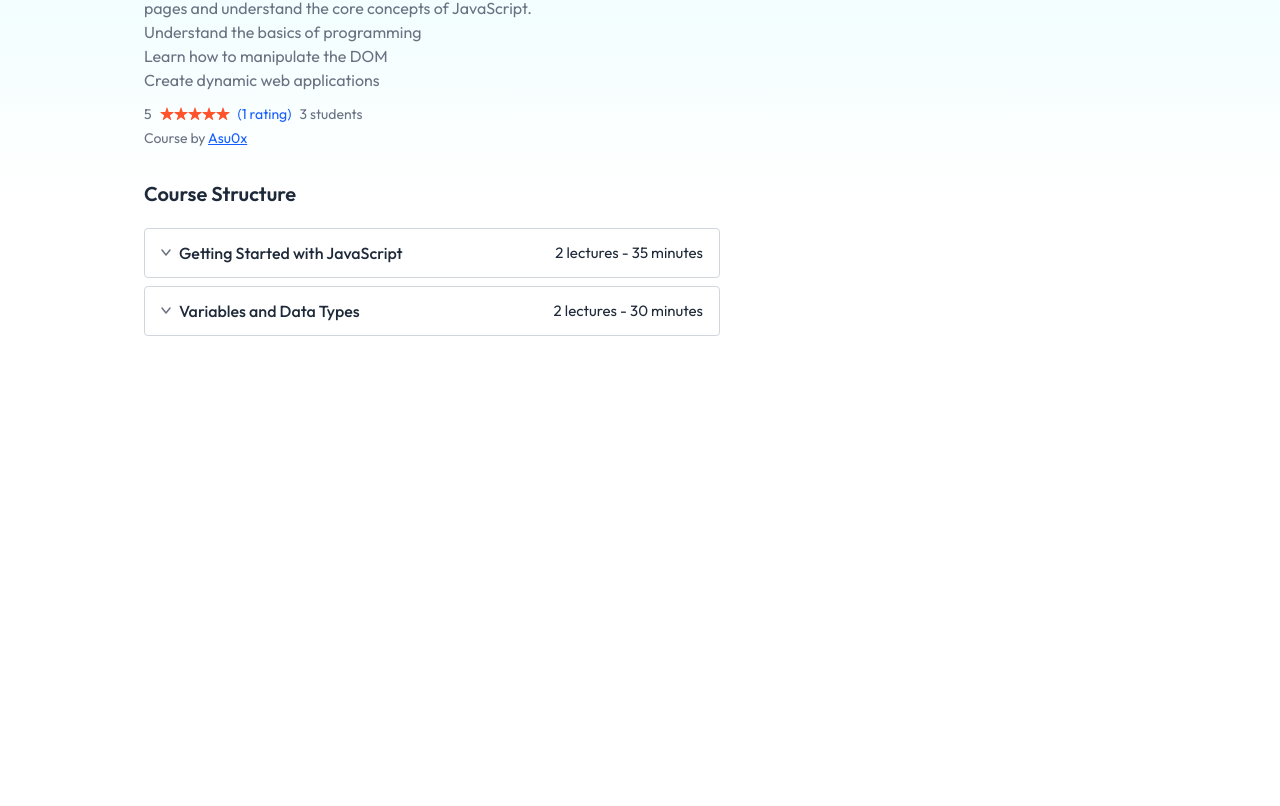
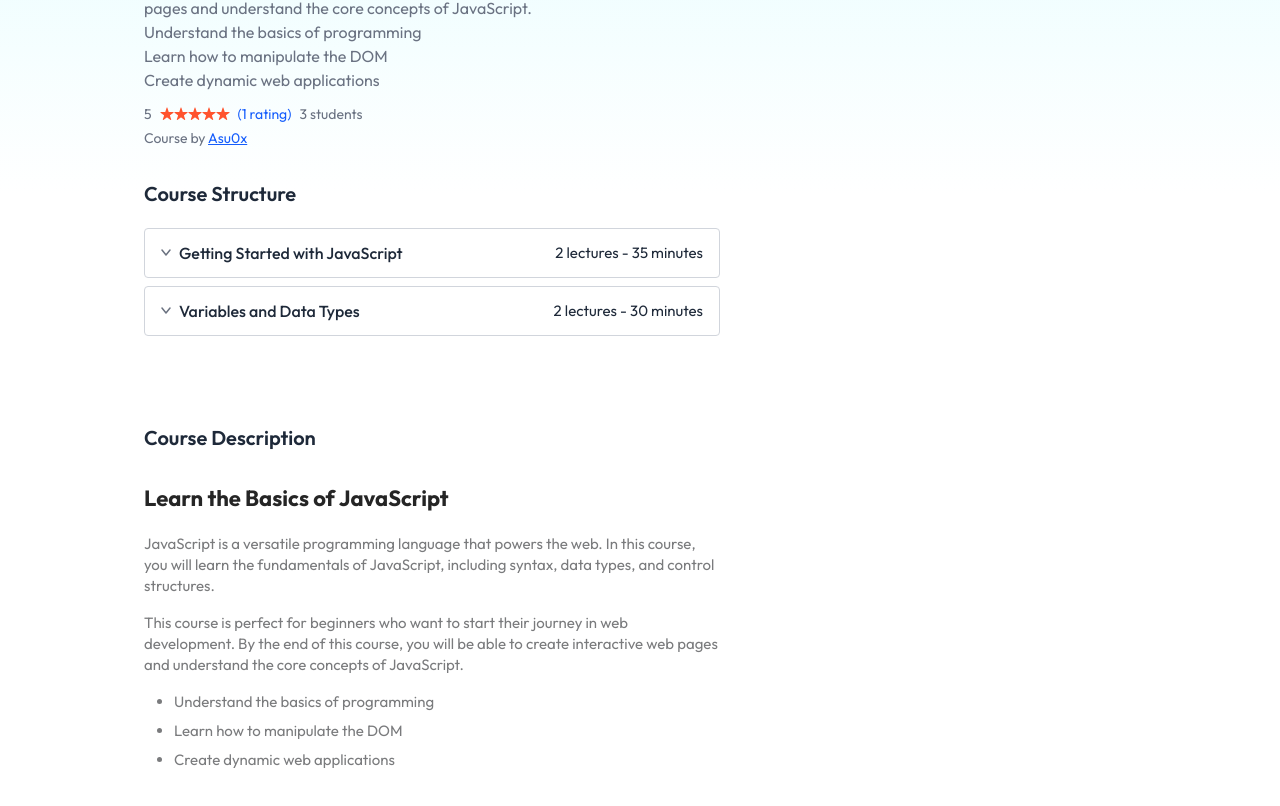
Before and after one commit to asutosh-das/LMS, a React (Vite) app in the folder client/: page /course/605c72efb3f1c2b1f8e4e1a1 in a window 1280 px wide. Shown: the part 376-1182 px from the top of the page. Before the commit the page ends 800 px from the top, so only its background shows below. Built offline with nearby package versions, Linux system fonts and the light colour scheme; no server answers.

Commit message:
course description with css added to it

```diff
--- a/client/src/index.css
+++ b/client/src/index.css
@@ -25,3 +25,37 @@
 
    --spacing-section-height: 500px;
 }
+
+@layer base {
+  html {
+    scroll-behavior: smooth;
+  }
+}
+
+::-webkit-scrollbar {
+  display: none;
+}
+
+.rich-text { font-size: 15px; color: #7A7B7D; }
+
+.rich-text p { margin-bottom: 16px; }
+
+.rich-text h1 { font-size: 36px; font-weight: 800; color: #252525; margin: 32px 0; }
+
+.rich-text h2 { font-size: 22px; font-weight: 700; color: #252525; margin: 24px 0; }
+
+.rich-text h3 { font-size: 18px; font-weight: 600; color: #333333; margin: 20px 0; }
+
+.rich-text h4 { font-size: 16px; font-weight: 500; color: #444444; margin: 16px 0; }
+
+.rich-text h5 { font-size: 14px; font-weight: 400; color: #555555; margin: 12px 0; }
+
+.rich-text h6 { font-size: 12px; font-weight: 400; color: #666666; margin: 8px 0; }
+
+.rich-text strong { font-weight: 700; }
+
+.rich-text ol { margin-left: 30px; list-style-type: decimal; }
+
+.rich-text ul { margin-left: 30px; list-style-type: disc; }
+
+.rich-text li { margin-bottom: 8px; }
--- a/client/src/pages/student/CourseDetails.jsx
+++ b/client/src/pages/student/CourseDetails.jsx
@@ -147,7 +147,16 @@ const CourseDetails = () => {
               ))}
             </div>
           </div>
+
+          <div className="py-20 text-sm md:text-default">
+            <h3 className="text-xl font-semibold text-gray-800">Course Description</h3>
+            <p
+              className="pt-3 rich-text"
+              dangerouslySetInnerHTML={{ __html: courseData.courseDescription }}
+            ></p>
+          </div>
         </div>
+
         {/* right column */}
         <div></div>
       </div>
```
